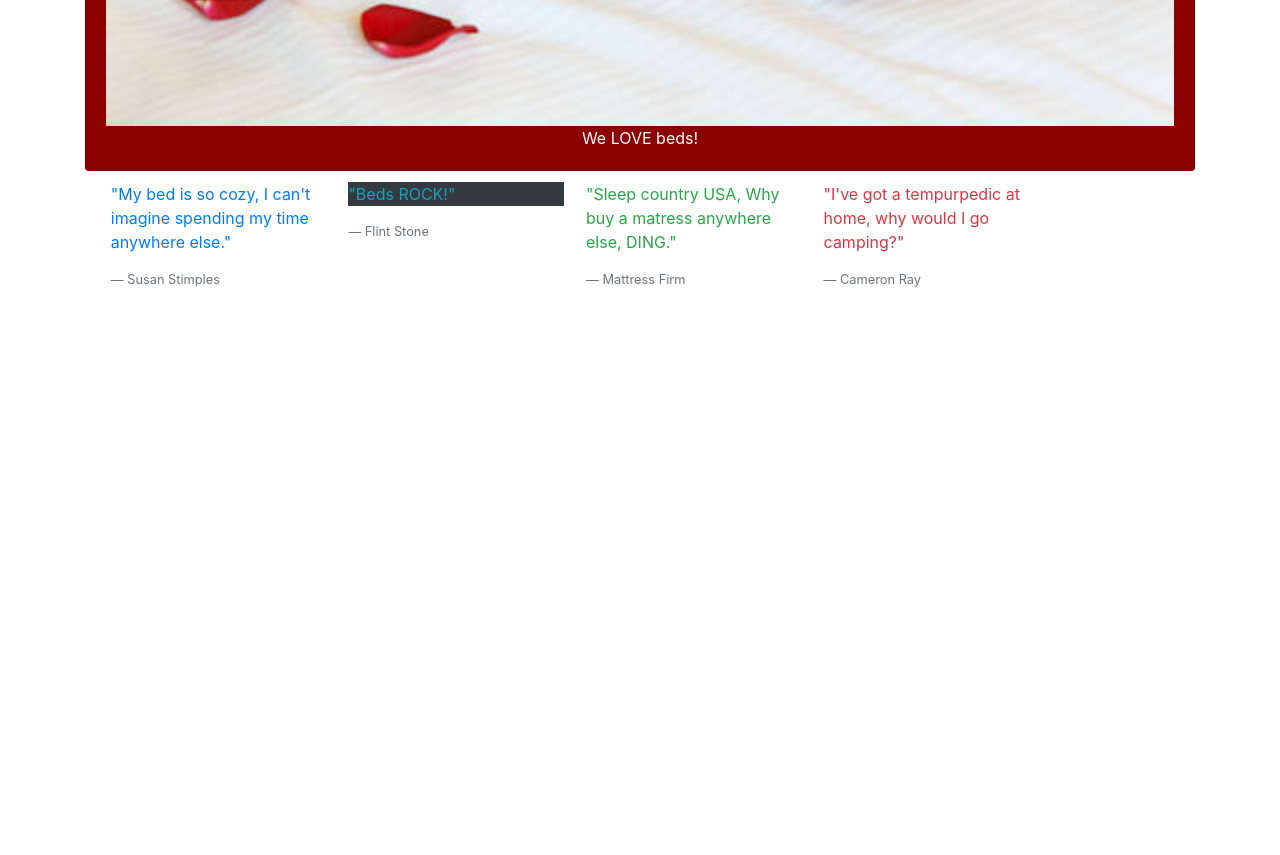
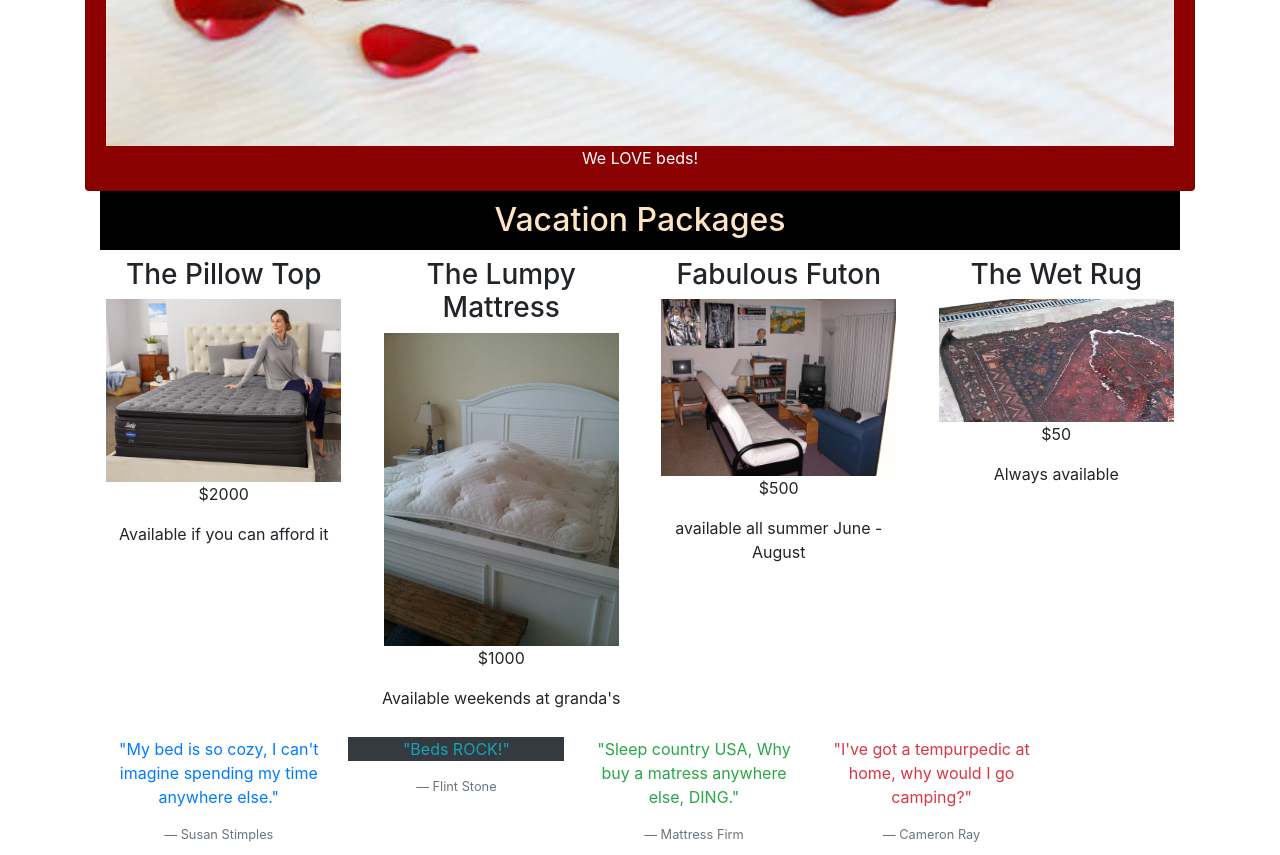
Before and after one commit to CamLRay/vacation-site, a plain HTML site: page index.html in a window 1280 px wide. Shown: the part 937-1792 px from the top of the page. Before the commit the page ends 1237 px from the top, so only its background shows below. Drawn offline with nearby package versions, Linux system fonts and the light colour scheme.

Commit message:
add grid with price sheet
Co-authored-by: BriChavez <brianachavez@gmail.com>

```diff
--- a/css/styles.css
+++ b/css/styles.css
@@ -21,3 +21,20 @@
 .card img {
   width: 100%;
 }
+
+img {
+  width:95%;
+  boar
+}
+
+.container {
+  text-align: center;
+
+}
+
+h2 {
+  text-align: center;
+  background-color: black;
+  padding: 10px;
+  color: bisque;
+}
--- a/index.html
+++ b/index.html
@@ -16,6 +16,35 @@
         <h2 class="card-title">Beds are a fantastic place of rest</h2>
         <img src="img/bed.jpg" alt="picture of a bed">
         <p class="card-text">We LOVE beds!</p>
+      </div>
+    </div>
+    <div class="container">
+      <h2>Vacation Packages</h2>
+      <div class="row">
+        <div class="col-3">
+          <h3>The Pillow Top</h3>
+          <img src="img/gold.jpg" alt="a very pretty bed">
+          <p>$2000</p>
+          <p>Available if you can afford it</p>
+        </div>
+        <div class="col-3">
+          <h3>The Lumpy Mattress</h3>
+          <img src="img/silver.jpg" alt="picture of a mattress">
+          <p>$1000</p>
+          <p>Available weekends at granda's</p>
+          </div>
+        <div class="col-3">
+          <h3>Fabulous Futon</h3>
+          <img src="img/bronze.jpg" alt="picture of a futon">
+          <p>$500</p>
+          <p>available all summer June - August</p>
+        </div>
+        <div class="col-3">
+          <h3>The Wet Rug</h3>
+          <img src="img/iron.jpg" alt="picture of a rug">
+          <p>$50</p>
+          <p>Always available</p>
+        </div>
       </div>
     </div>
     <div class="container">
```
Also changed, not shown: img/bronze.jpg (added), img/gold.jpg (added), img/iron.jpg (added), img/silver.jpg (added).
